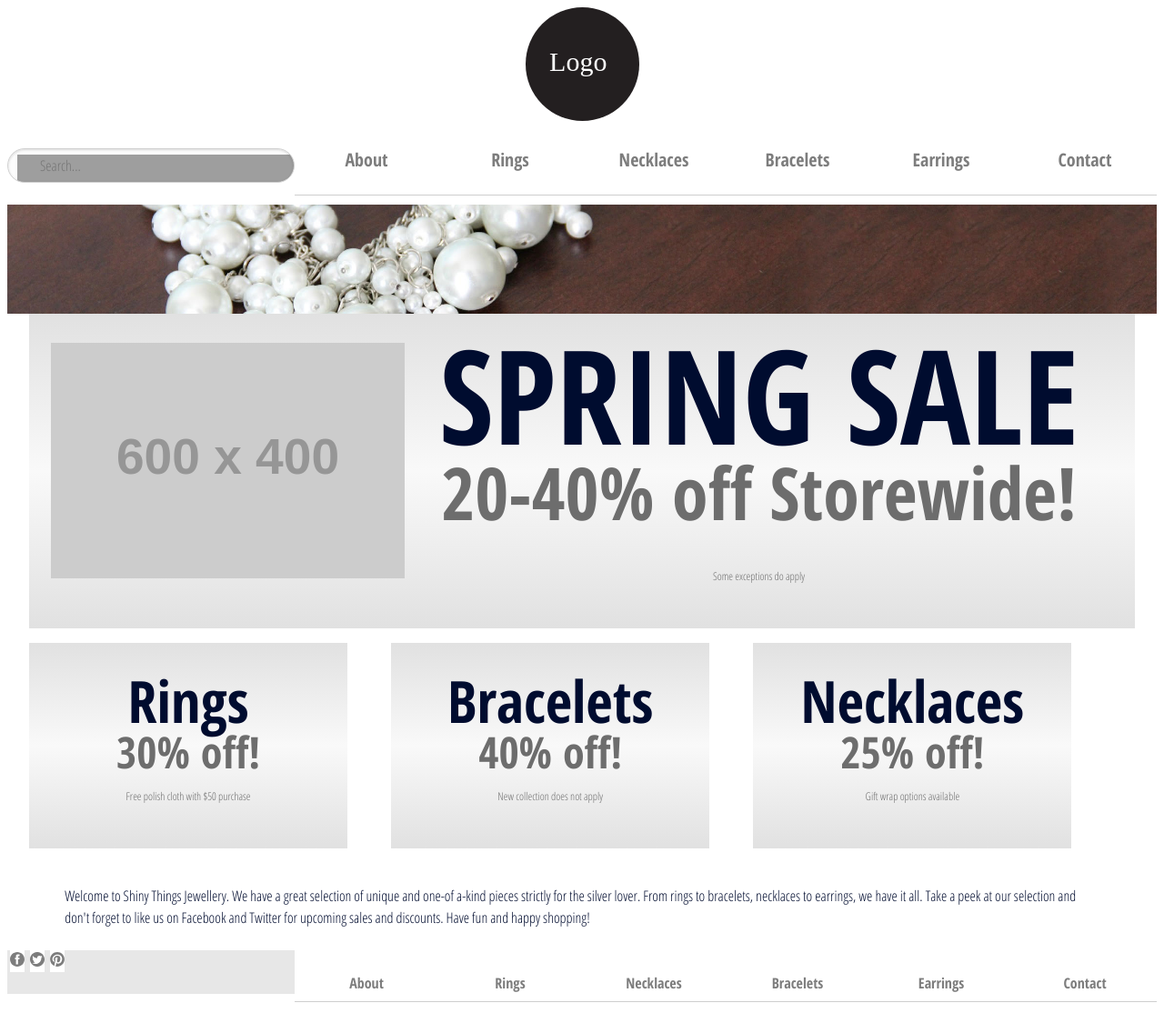
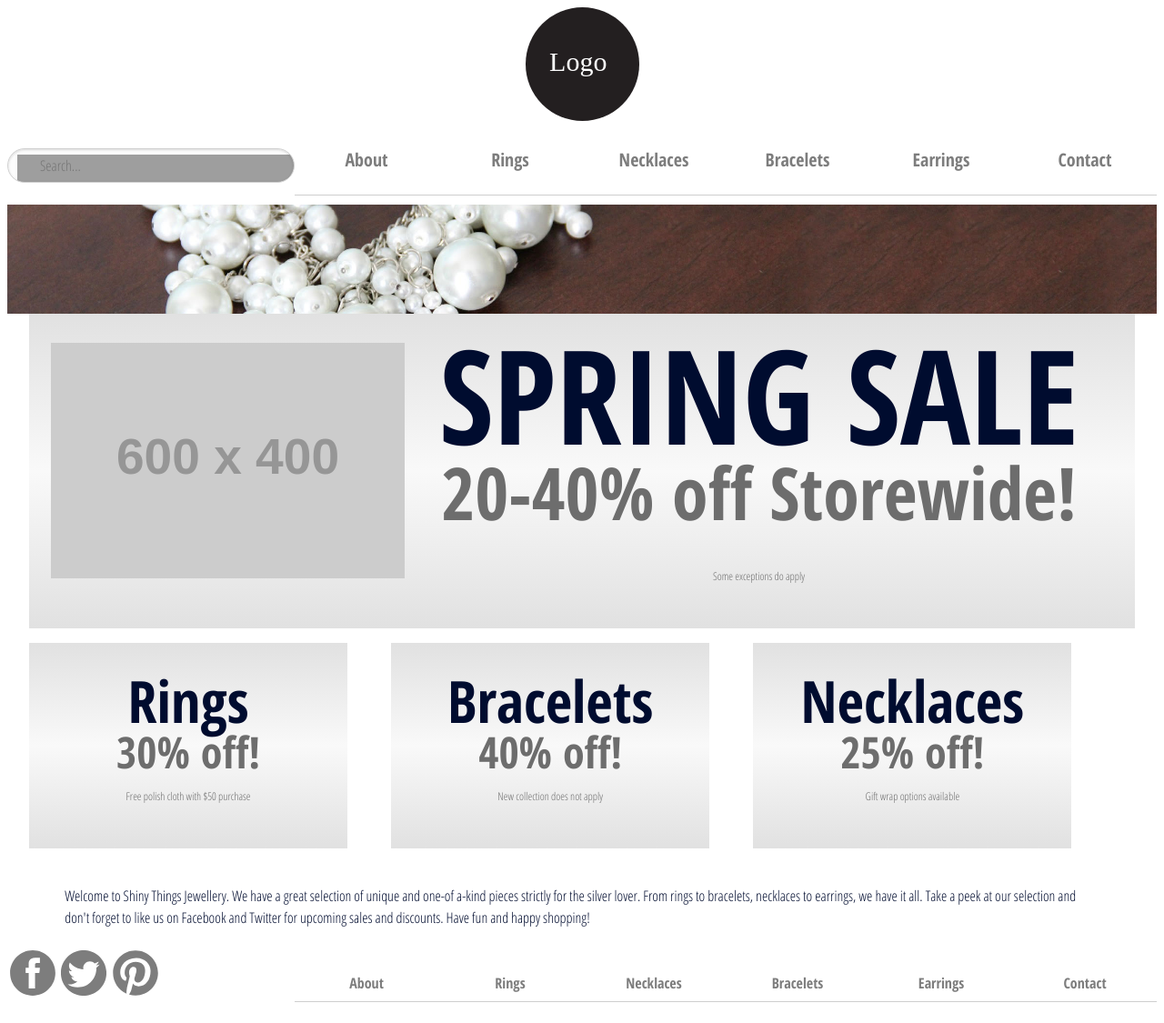
Before and after one commit to kaylaaraujo/ecommerce-website, a Jekyll site: the page built from index.html, in a window 1280 px wide. Shown: the whole page at 91% size. Built offline with Jekyll 4.4.1, drawn with Linux system fonts in a browser that asks for light colours; Markdown is read by kramdown in place of the engine named in the settings; before the commit the page ends 1102 px from its top, so only the background shows below that; grey boxes are pictures that could not be loaded.

Commit message:
changed footer bg colour, social width, created media query for 43.75em

```diff
--- a/css/footer.css
+++ b/css/footer.css
@@ -2,7 +2,7 @@
 /* CSS Document */
 
 .footer {
-	background-color: rgba(231,231,231,1.00);
+	background-color: #fff;
 }
 
 .centered {
@@ -10,7 +10,7 @@
 }
 
 .social {
-	width: 23%;
+	width: 29.25%;
 	margin: 0 2% 1.5rem 2%;
 }
 
@@ -18,21 +18,34 @@ h6 {
 	margin-top: 1.5rem;
 }
 
+.footer-nav {
+		margin-top: 1.5rem;
+	}
+
 @media only screen and (min-width: 30em) {
 	.social {
-		width: 8%;
 		margin: 0 1% 1.5rem 1%;
 	}
 
 	h6 {
 		height: 0.5rem;
 	}
+
+	.footer-nav {
+		clear: both;
+	}
+}
+
+@media only screen and (min-width: 43.75em) {
+	.footer-nav {
+		clear: none;
+	}
 }
 
 @media only screen and (min-width: 50em) {
 
 	.social {
-		width: 5%;
+		max-width: 50px;
 	}
 
 	.footer-nav {
```
